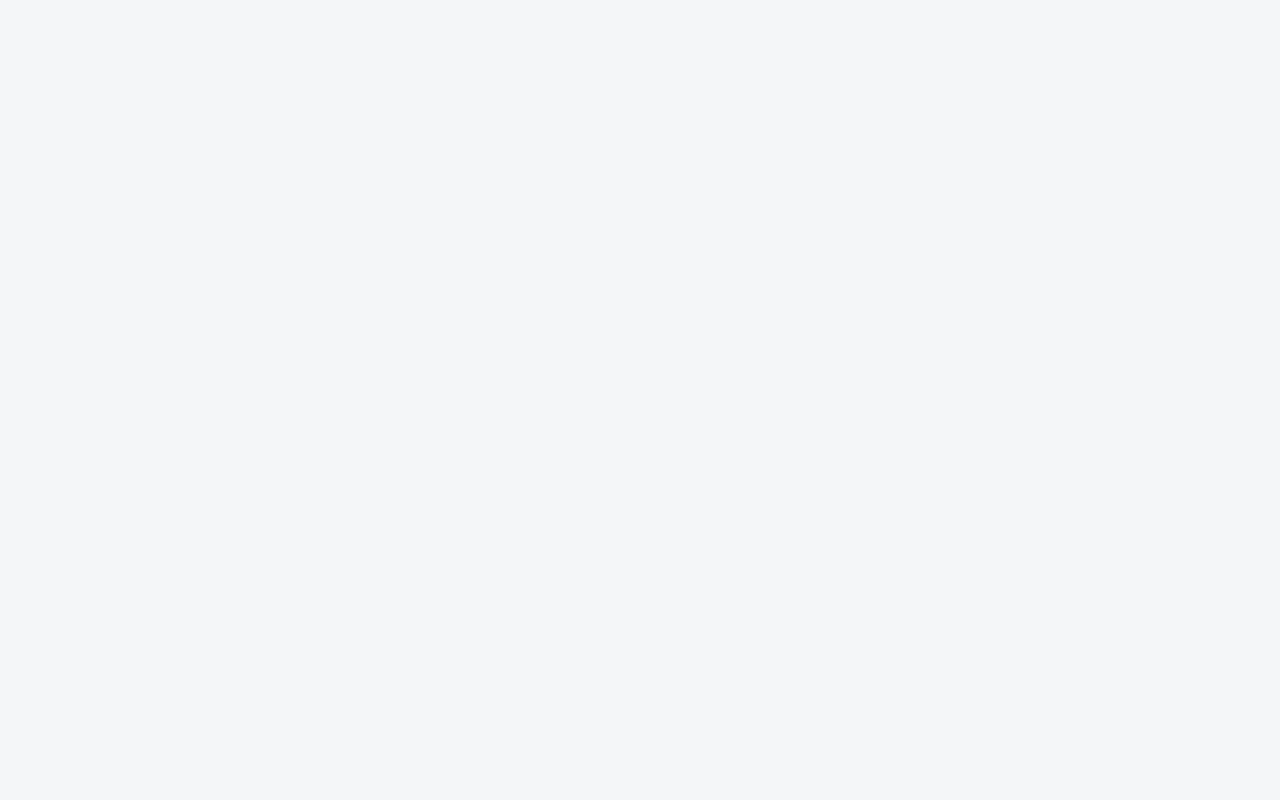
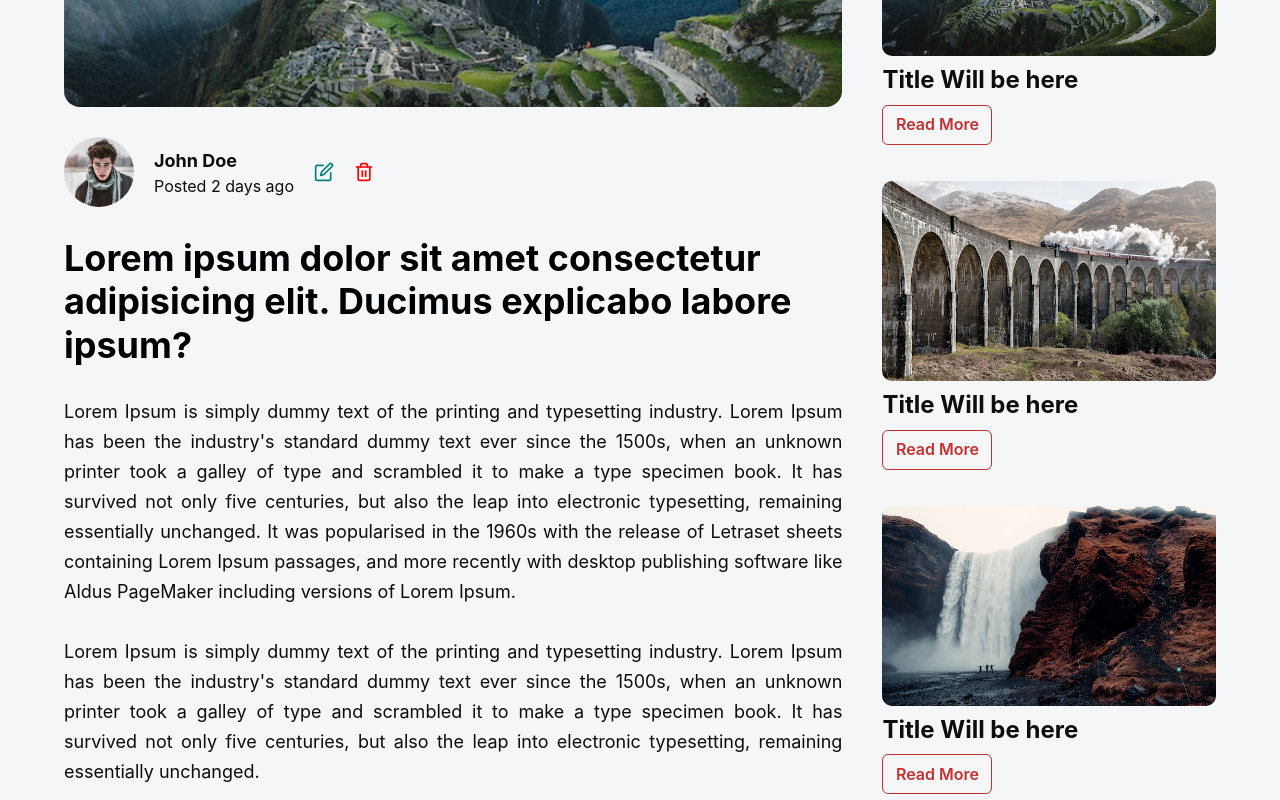
Before and after one commit to timifyjs/blog, a React (Vite) app: page /post/1 in a window 1280 px wide. Shown: the part 300-1100 px from the top of the page. Before the commit the page ends 800 px from the top, so only its background shows below. Built offline with nearby package versions, Linux system fonts and the light colour scheme.

Commit message:
single post page design

```diff
--- /dev/null
+++ b/src/Components/Menu.jsx
@@ -0,0 +1,64 @@
+import { Box, Flex, Heading, Button, Image } from "@chakra-ui/react";
+import { Link } from "react-router-dom";
+
+const Menu = () => {
+  const posts = [
+    {
+      id: 1,
+      title: "Title Will be here",
+      desc: "Lorem Ipsum is simply dummy text of the printing and typesetting industry. Lorem Ipsum has been the industry's standard dummy text ever since the 1500s, when an unknown printer took a galley of type and scrambled it to make a type specimen book. It has survived not ke Aldus PageMaker including versions of Lorem Ipsum.  into electronic type",
+      img: "/image1.jpg",
+    },
+    {
+      id: 2,
+      title: "Title Will be here",
+      desc: "Description will be here",
+      img: "/image2.jpg",
+    },
+    {
+      id: 3,
+      title: "Title Will be here",
+      desc: "Description will be here",
+      img: "/image3.jpg",
+    },
+    {
+      id: 4,
+      title: "Title Will be here",
+      desc: "Description will be here",
+      img: "/image4.jpg",
+    },
+  ];
+  return (
+    <Box display="flex" flexDir="column" gap="20px">
+      <Heading as="h1" fontSize="24px" fontWeight="bold" noOfLines={1}>
+        Other posts you may like
+      </Heading>
+      {posts.map((post) => (
+        <Flex flexDir="column" gap="10px" mb="1rem">
+          <Box>
+            <Image
+              src={post.img}
+              w="100%"
+              h="200px"
+              objectFit="cover"
+              rounded="10px"
+            />
+          </Box>
+          <Flex flexDir="column" gap="10px" justify="space-between">
+            <Link to={`/post/${post.id}`}>
+              <Heading as="h1" fontSize="24px">
+                {post.title}
+              </Heading>
+            </Link>
+
+            <Button w="110px" variant="outline" colorScheme="red">
+              Read More
+            </Button>
+          </Flex>
+        </Flex>
+      ))}
+    </Box>
+  );
+};
+
+export default Menu;
--- a/src/pages/Home.jsx
+++ b/src/pages/Home.jsx
@@ -44,7 +44,7 @@ const Home = () => {
             <Box
               w="34%"
               pos="relative"
-              _before={{
+              _after={{
                 content: '""',
                 backgroundColor: "#008080",
                 width: "100%",
@@ -55,21 +55,17 @@ const Home = () => {
                 zIndex: "-1",
               }}
             >
-              <Image
-                src={post.img}
-                w="100%"
-                maxH="250px"
-                objectFit="cover"
-                // zIndex={2}
-              />
+              <Image src={post.img} w="100%" maxH="250px" objectFit="cover" />
             </Box>
             <Flex flexDir="column" gap="20px" w="66%" justify="space-between">
               <Link as={RouterLink} to={`/post/${post.id}`}>
-                <Heading as="h1" fontSize="3xl">
+                <Heading as="h1" fontSize="40px">
                   {post.title}
                 </Heading>
               </Link>
-              <Box as="p">{post.desc}</Box>
+              <Box as="p" fontSize="18px">
+                {post.desc}
+              </Box>
               <Button w="110px" variant="outline" colorScheme="red">
                 Read More
               </Button>
--- a/src/pages/Single.jsx
+++ b/src/pages/Single.jsx
@@ -1,8 +1,98 @@
+import { Box, Flex, Heading, Image, Link } from "@chakra-ui/react";
+import { FiEdit, FiTrash2 } from "react-icons/fi";
+
+import { Link as RouterLink } from "react-router-dom";
+import Menu from "../Components/Menu";
+
 const Single = () => {
   return (
-    <div>
-      <h1>Single</h1>
-    </div>
+    <Flex gap="40px" mt={8}>
+      {/* main content */}
+      <Box w="70%" display="flex" flexDir="column" gap="30px">
+        <Image
+          src="/image1.jpg"
+          w="100%"
+          h="300px"
+          objectFit="cover"
+          rounded="16px"
+        />
+        {/* user info */}
+        <Flex align="center" gap="20px">
+          <Image
+            src="/user_1.jpg"
+            w="70px"
+            h="70px"
+            objectFit="cover"
+            rounded="50%"
+          />
+          <Flex flexDir="column">
+            <Box as="span" fontSize="18px" fontWeight="bold">
+              John Doe
+            </Box>
+            <Box as="p" fontSize="16px" fontWeight="400">
+              Posted 2 days ago
+            </Box>
+          </Flex>
+          <Link as={RouterLink} to={`/write?edit=2`}>
+            <FiEdit size="20px" cursor="pointer" color="teal" />
+          </Link>
+          <Box>
+            <FiTrash2 size="20px" color="red" cursor="pointer" />
+          </Box>
+        </Flex>
+
+        {/* title */}
+        <Heading as="h1" color="black">
+          Lorem ipsum dolor sit amet consectetur adipisicing elit. Ducimus
+          explicabo labore ipsum?
+        </Heading>
+        <Box as="p" textAlign="justify" lineHeight="30px" fontSize="18px">
+          Lorem Ipsum is simply dummy text of the printing and typesetting
+          industry. Lorem Ipsum has been the industry's standard dummy text ever
+          since the 1500s, when an unknown printer took a galley of type and
+          scrambled it to make a type specimen book. It has survived not only
+          five centuries, but also the leap into electronic typesetting,
+          remaining essentially unchanged. It was popularised in the 1960s with
+          the release of Letraset sheets containing Lorem Ipsum passages, and
+          more recently with desktop publishing software like Aldus PageMaker
+          including versions of Lorem Ipsum.
+          <br />
+          <br />
+          Lorem Ipsum is simply dummy text of the printing and typesetting
+          industry. Lorem Ipsum has been the industry's standard dummy text ever
+          since the 1500s, when an unknown printer took a galley of type and
+          scrambled it to make a type specimen book. It has survived not only
+          five centuries, but also the leap into electronic typesetting,
+          remaining essentially unchanged.
+          <br />
+          <br />
+          Lorem Ipsum is simply dummy text of the printing and typesetting
+          industry. Lorem Ipsum has been the industry's standard dummy text ever
+          since the 1500s, when an unknown printer took a galley of type and
+          scrambled it to make a type specimen book. It has survived not only
+          five centuries, but also the leap into electronic typesetting,
+          remaining essentially unchanged. It was popularised in the 1960s with
+          the release of Letraset sheets containing Lorem Ipsum passages, and
+          more recently with desktop publishing software like Aldus PageMaker
+          including versions of Lorem Ipsum.
+          <br />
+          <br />
+          Lorem Ipsum is simply dummy text of the printing and typesetting
+          industry. Lorem Ipsum has been the industry's standard dummy text ever
+          since the 1500s, when an unknown printer took a galley of type and
+          scrambled it to make a type specimen book. It has survived not only
+          five centuries, but also the leap into electronic typesetting,
+          remaining essentially unchanged. It was popularised in the 1960s with
+          the release of Letraset sheets containing Lorem Ipsum passages, and
+          more recently with desktop publishing software like Aldus PageMaker
+          including versions of Lorem Ipsum.
+        </Box>
+      </Box>
+      {/* menu */}
+      <Box w="30%">
+        <Menu />
+      </Box>
+    </Flex>
   );
 };
 
```
Also changed, not shown: public/user_1.jpg (added).
